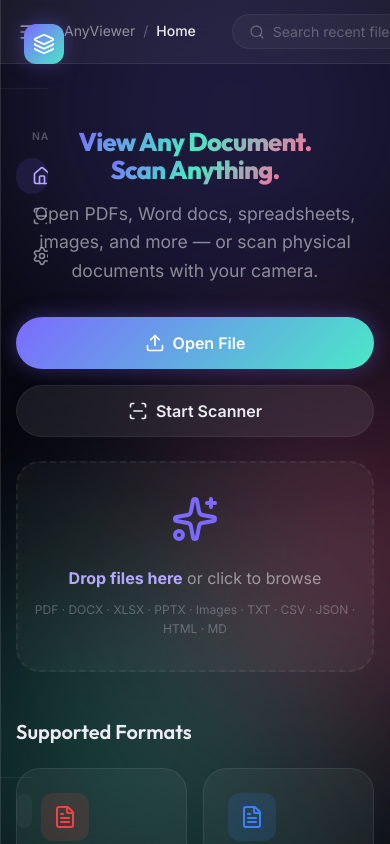
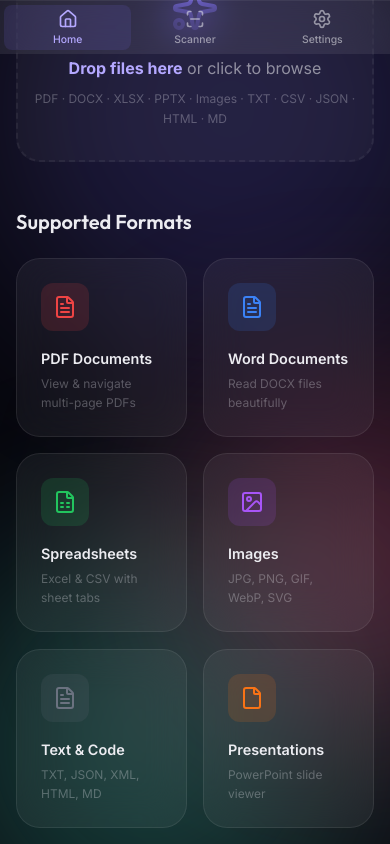
Before and after one commit to prakhyat798/AnyViewer, a React (Vite) app: page / in a window 390 px wide. Built offline with nearby package versions, Linux system fonts and the light colour scheme.

Commit message:
Fix responsive layout for phone devices

```diff
--- a/src/App.css
+++ b/src/App.css
@@ -1882,6 +1882,78 @@
   }
 }
 
+@media (max-width: 768px) {
+  .app-shell {
+    flex-direction: column-reverse;
+  }
+
+  .sidebar {
+    width: 100% !important;
+    height: auto;
+    border-right: none;
+    border-top: 1px solid var(--border);
+    flex-direction: row;
+    justify-content: space-around;
+    padding: 0;
+    backdrop-filter: blur(20px);
+    background: var(--bg-glass-strong);
+  }
+
+  .sidebar__header {
+    display: none;
+  }
+
+  .sidebar__nav {
+    flex-direction: row;
+    justify-content: space-around;
+    padding: var(--space-xs);
+    width: 100%;
+    gap: 0;
+    overflow-x: auto;
+  }
+
+  .sidebar__nav-item {
+    flex-direction: column;
+    padding: var(--space-xs);
+    gap: 4px;
+    justify-content: center;
+    border-radius: var(--radius-sm);
+  }
+
+  .sidebar__nav-icon {
+    margin: 0;
+  }
+
+  .sidebar__nav-label {
+    font-size: 0.65rem;
+    opacity: 1;
+    width: auto;
+    display: block;
+  }
+
+  .sidebar__section-title,
+  .sidebar__footer,
+  .sidebar__collapse-btn {
+    display: none;
+  }
+
+  .topbar {
+    padding: 0 var(--space-md);
+  }
+
+  .topbar__center {
+    display: none;
+  }
+
+  .home__hero-title {
+    font-size: 2rem;
+  }
+
+  .recent-grid {
+    grid-template-columns: repeat(auto-fill, minmax(140px, 1fr));
+  }
+}
+
 @media (max-width: 480px) {
   .home__actions {
     flex-direction: column;
```
